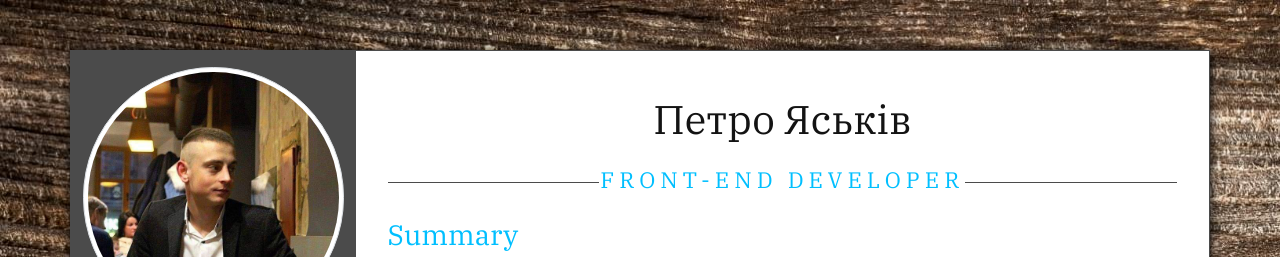
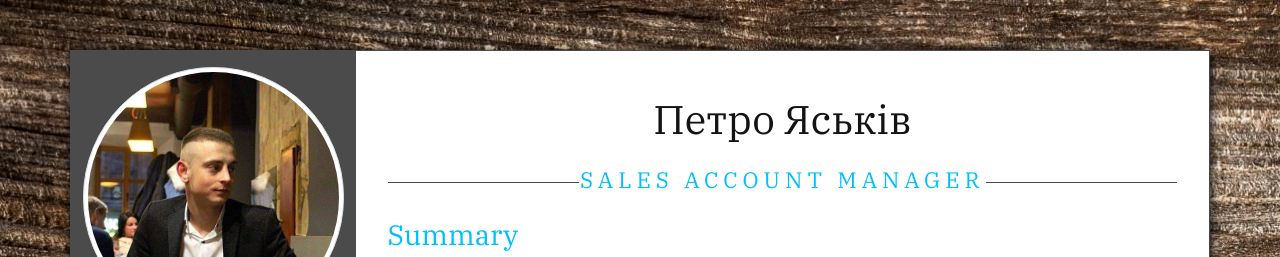
Before and after one commit to petyayaskiv97/cv1, a website: page index.html in a window 1280 px wide. Shown: the top 257 px of the page. Drawn offline with Linux system fonts and the light colour scheme.

Commit message:
Update index.html

```diff
--- a/index.html
+++ b/index.html
@@ -58,7 +58,7 @@
                 <article>
                     <header>
                         <h1 class="text-center cv-header mt-4 mb-4">Петро Яськів</h1>
-                        <h2 class="job-title text-center lines color-grey mb-4">Front-End Developer</h2>
+                        <h2 class="job-title text-center lines color-grey mb-4">sales account manager</h2>
                     </header>
                     <h3 class="mb-3 profile color-grey">Summary</h3>
                     <p class="mb-5 summaryData"></p>
```
